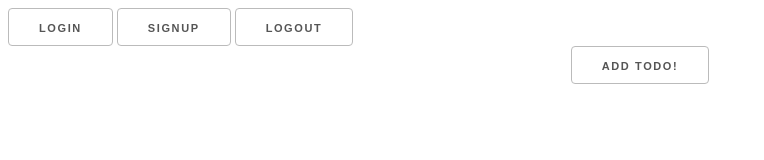
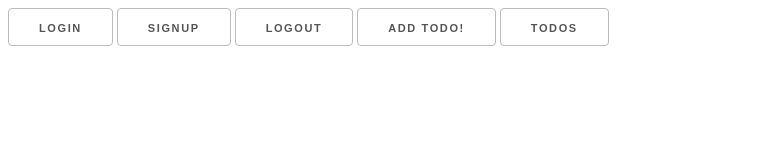
Before and after one commit to ColinTheRobot/ang-auth, a website: page public/index.html in a window 1280 px wide. Shown: the whole page, without its empty margins (0-764 px from the left). Drawn offline with nearby package versions, Linux system fonts and the light colour scheme; some packages are replaced by stand-ins of ours; no server answers.

Commit message:
add buttons to navbar

```diff
--- a/public/index.html
+++ b/public/index.html
@@ -16,6 +16,8 @@
       <button ui-sref="login">login </button>
       <button ui-sref="signup">signup</button>
       <button ng-click="auth.logout()">logout</button>
+      <button ui-sref="addTodo">Add Todo!</button>
+      <button ui-sref="allTodos">Todos</button>
     </nav>
     <div ng-show="auth.user">Welcome {{auth.user.username}}!</div>
   </div>
@@ -23,10 +25,10 @@
   <div ui-view>
   </div>
 
-  <div ng-controller="MainCtrl as main">
+  <!-- <div ng-controller="MainCtrl as main">
     <div class="nav" ng-hide="main.isCreating || main.isEditing">
         <button ui-sref="addTodo" ng-click="main.startCreating()">Add Todo!</button>
     </div>
-  </div>
+  </div> -->
 </body>
 </html>
```
